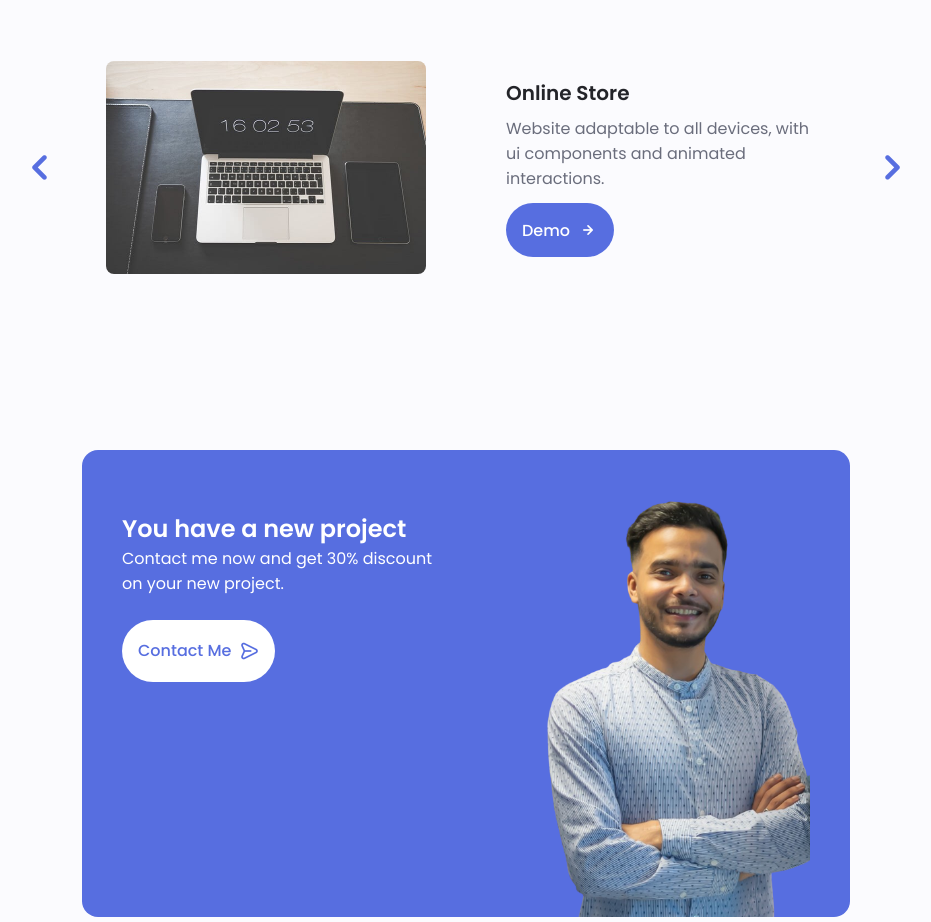
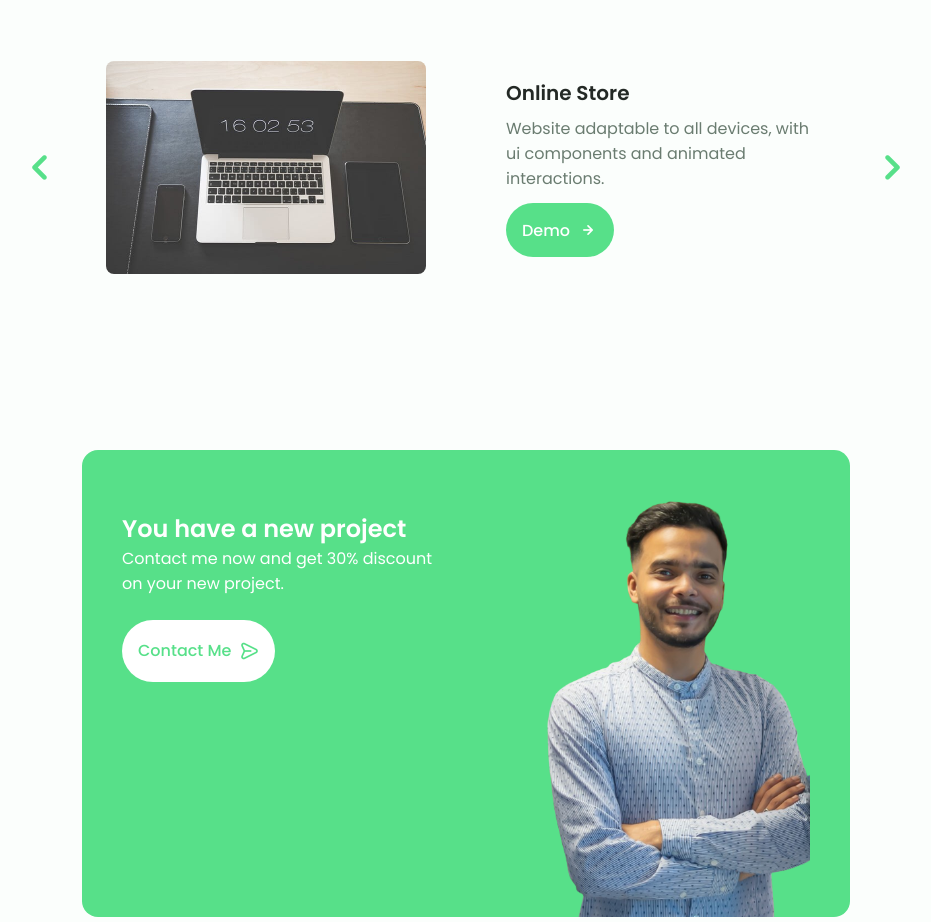
Before and after one commit to Messaaadi/mohammed.github.com, a plain HTML site: page index.html in a window 1280 px wide. Shown: the part 2921-3843 px from the top of the page, without its empty margins (174-1105 px from the left). Drawn offline with nearby package versions, Linux system fonts and the light colour scheme.

Commit message:
Update styles.css

```diff
--- a/assets/css/styles.css
+++ b/assets/css/styles.css
@@ -7,7 +7,7 @@
 
     /*========== Colors ==========*/
     /* Change favorite color */
-    --hue-color: 230; /*Purple 250 - Green 142 - Blue 230 - Pink 340*/
+    --hue-color: 142; /*Purple 250 - Green 142 - Blue 230 - Pink 340*/
 
     /* HSL color mode */
     --first-color: hsl(var(--hue-color), 69%, 61%);
```
